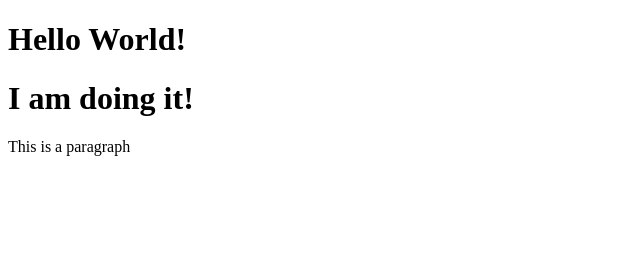
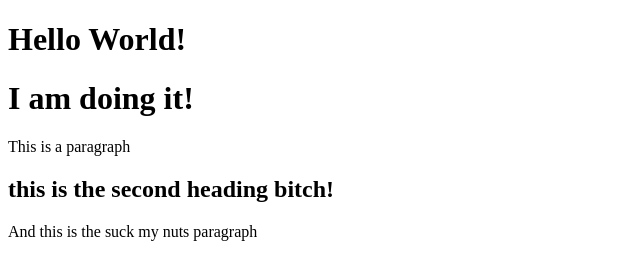
Before and after one commit to AmberArt/repo-repo, a plain HTML site: page index.html in a window 1280 px wide. Shown: the whole page, without its empty margins (0-640 px from the left). Drawn offline with Linux system fonts and the light colour scheme.

Commit message:
this is new-branch additions

```diff
--- a/index.html
+++ b/index.html
@@ -12,5 +12,8 @@
         <p>This is a paragraph
 
         </p>
+    <h2>this is the second heading bitch!</h2>
+        <p>And this is the suck my nuts paragraph</p>
+
 </body>
 </html>
```
